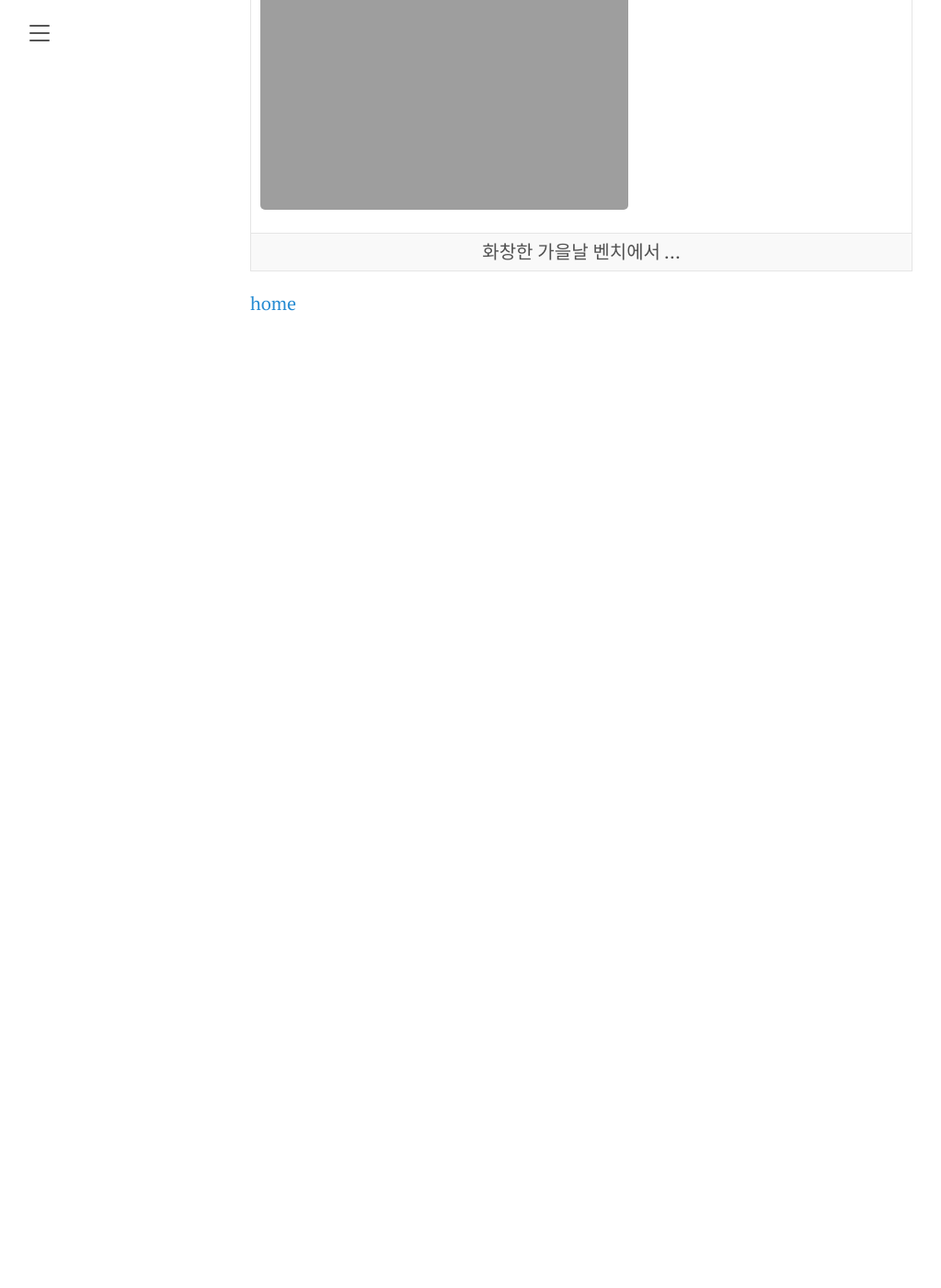
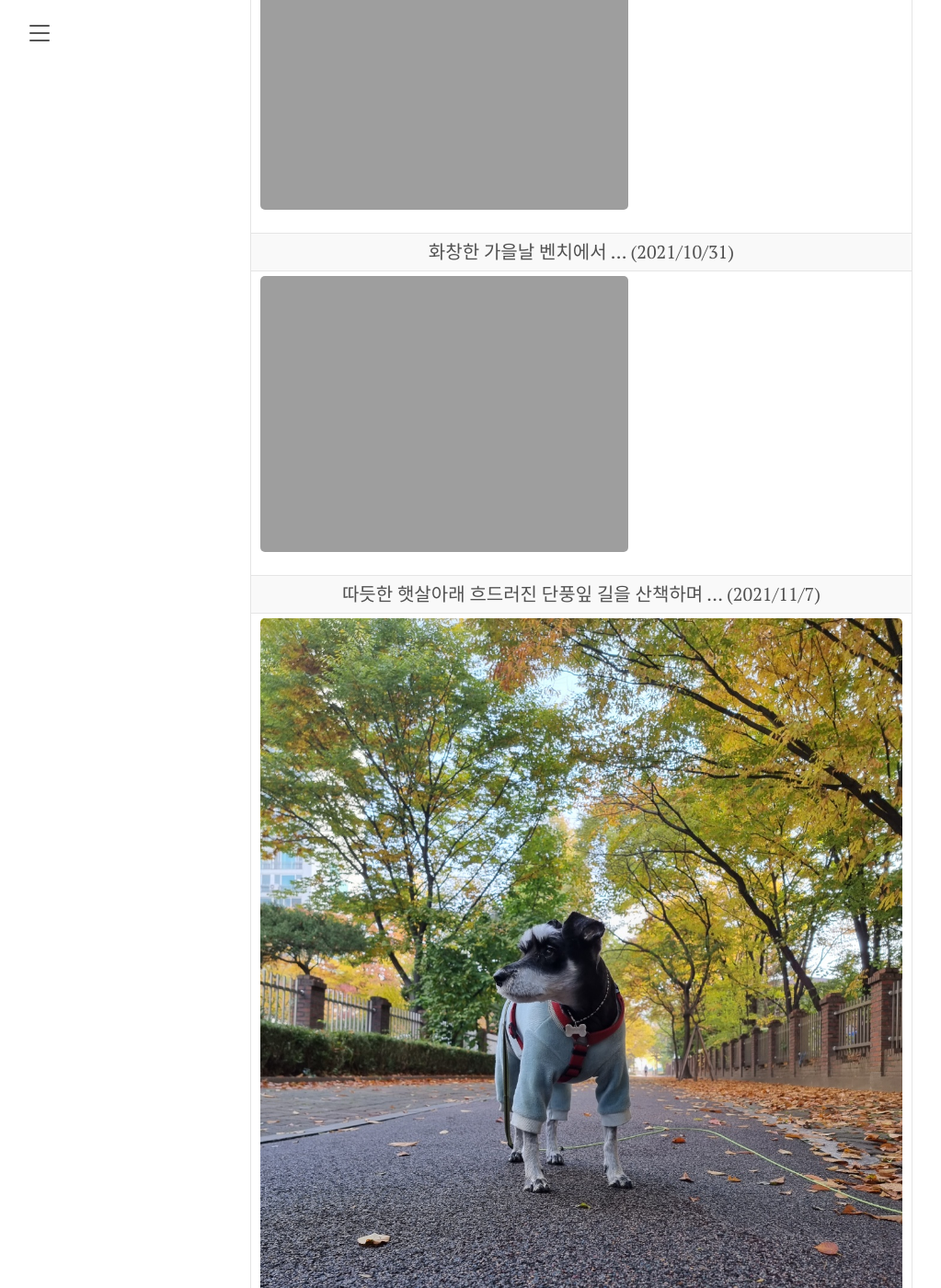
Before and after one commit to casafeliz/casafeliz.github.io, a Jekyll site: the page built from gallery.md, in a window 1280 px wide and 1400 px high, scrolled down 270 px. Shown: the whole window at 92% size, without its empty margins (8-1031 px from the left). Built offline with Jekyll 4.4.1, drawn with Linux system fonts in a browser that asks for light colours; before the commit the page ends 900 px from its top, so only the background shows below that; some of the changed text lies outside the part shown.

Commit message:
add photos and update gallery.md

```diff
--- a/gallery.md
+++ b/gallery.md
@@ -7,8 +7,16 @@ lucky: /assets/img/lucky03.jpg
 
 | ![Lucky]({{site.url}}{{page.lucky}}){:class="img-responsive"} |
 |:--:|
-| 화창한 가을날 벤치에서 ... |
-
+| 화창한 가을날 벤치에서 ... (2021/10/31) |
+| ![Lucky]({{site.url}}/assets/img/lucky05.jpg){:class="img-responsive"} |
+|:--:|
+| 따듯한 햇살아래 흐드러진 단풍잎 길을 산책하며 ... (2021/11/7) |
+| ![Lucky]({{site.url}}/assets/img/lucky06.jpg){:class="img-responsive"} |
+|:--:|
+| 가을 산책 ... (2021/11/7) |
+| ![Lucky]({{site.url}}/assets/img/lucky07.jpg){:class="img-responsive"} |
+|:--:|
+| 산책 2시간 반 ... (2021/11/7) |
 {% endif %}
 
 [home](/)
```
Also changed, not shown: assets/img/lucky06.jpg (added), assets/img/lucky07.jpg (added), 1 other file.
